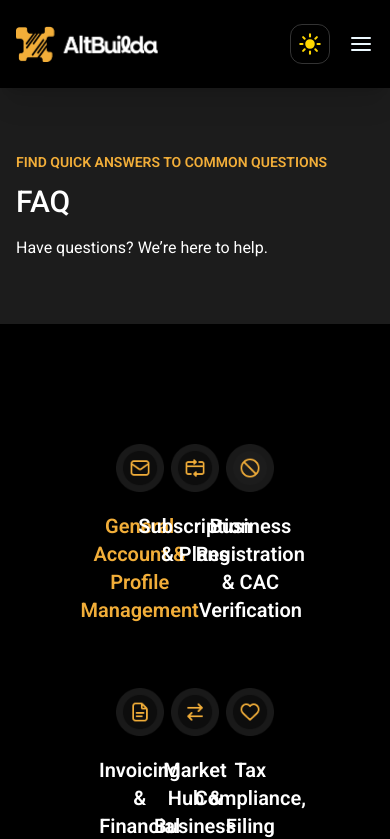
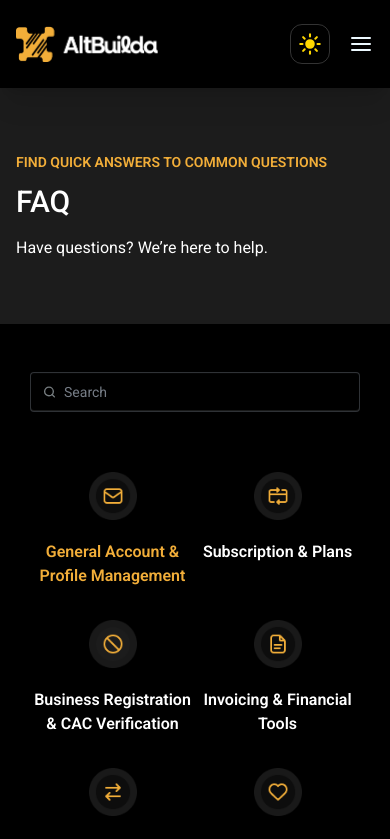
Before and after one commit to liljdot/AltBuilda-Website-React, a React (Vite) app: page /faq in a window 390 px wide. Shown: the top 839 px of the page. Built offline with nearby package versions, Linux system fonts and the light colour scheme.

Commit message:
Improve layout and responsiveness of FAQGroupSection and FAQGroupTile components for mobile and tablet screens

```diff
--- a/src/pages/FAQ/FAQGroupSection.tsx
+++ b/src/pages/FAQ/FAQGroupSection.tsx
@@ -28,7 +28,7 @@ const FAQGroupTile: React.FC<FAQGroupTileProps> = ({ FAQGroup, selected, handleS
                 {FAQGroup.icons ? <img src={theme == "dark" ? FAQGroup.icons.dark : FAQGroup.icons.light} alt="icon" /> : <FaRegQuestionCircle className="size-full text-primary" />}
             </figure>
 
-            <p className={`text-xl font-semibold text-center ${selected && "text-primary"}`}>{FAQGroup.name}</p>
+            <p className={`sm:text-lg lg:text-xl font-semibold text-center ${selected && "text-primary"}`}>{FAQGroup.name}</p>
         </div>
     )
 }
@@ -37,9 +37,9 @@ const FAQGroupSection: React.FC<FAQGroupSectionProps> = ({ FAQGroups, selectedGr
 
     return (
         <>
-            <section className="bg-neutral pt-8 px-20 pb-17">
+            <section className="bg-neutral pt-12 md:pt-8 px-7.5 md:px-20 pb-25 md:pb-17">
                 {/* search container div  */}
-                <div className="px-81">
+                <div className="md:px-20 lg:px-40 xl:px-81">
                     <label className="input w-full bg-neutral">
                         <svg className="h-[1em] opacity-50" xmlns="http://www.w3.org/2000/svg" viewBox="0 0 24 24"><g strokeLinejoin="round" strokeLinecap="round" strokeWidth="2.5" fill="none" stroke="currentColor"><circle cx="11" cy="11" r="8"></circle><path d="m21 21-4.3-4.3"></path></g></svg>
                         <input type="search" className="grow bg-ne" placeholder="Search" />
@@ -47,7 +47,7 @@ const FAQGroupSection: React.FC<FAQGroupSectionProps> = ({ FAQGroups, selectedGr
                 </div>
 
                 {/* tiles container div  */}
-                <div className="grid grid-cols-3 gap-y-16 px-8 mt-12 pb-20">
+                <div className="grid grid-cols-2 md:grid-cols-3 gap-y-8 md:gap-y-16 lg:px-8 mt-15 md:mt-12">
                     {FAQGroups.map(group => <FAQGroupTile handleSelect={handleSelect} selected={group.name == selectedGroup.name} key={group.name} FAQGroup={group} />)}
                 </div>
             </section>
```
